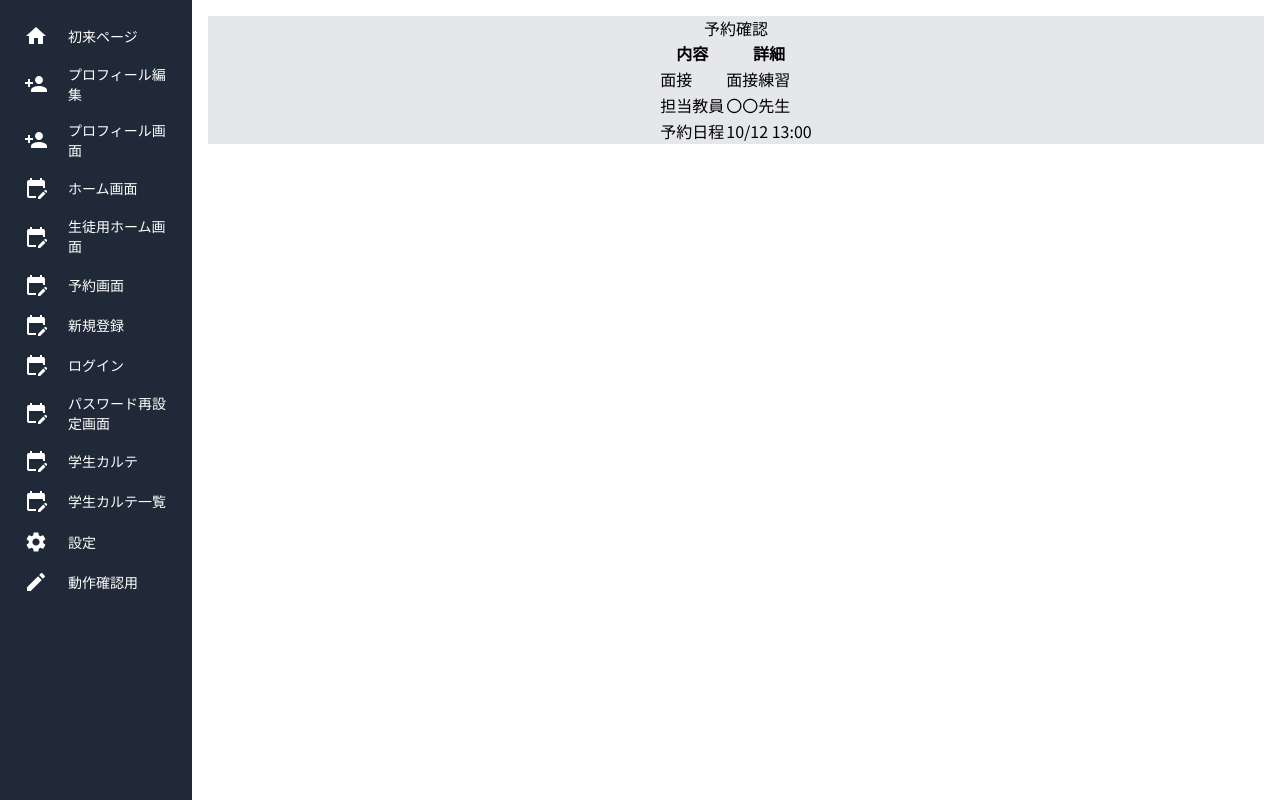
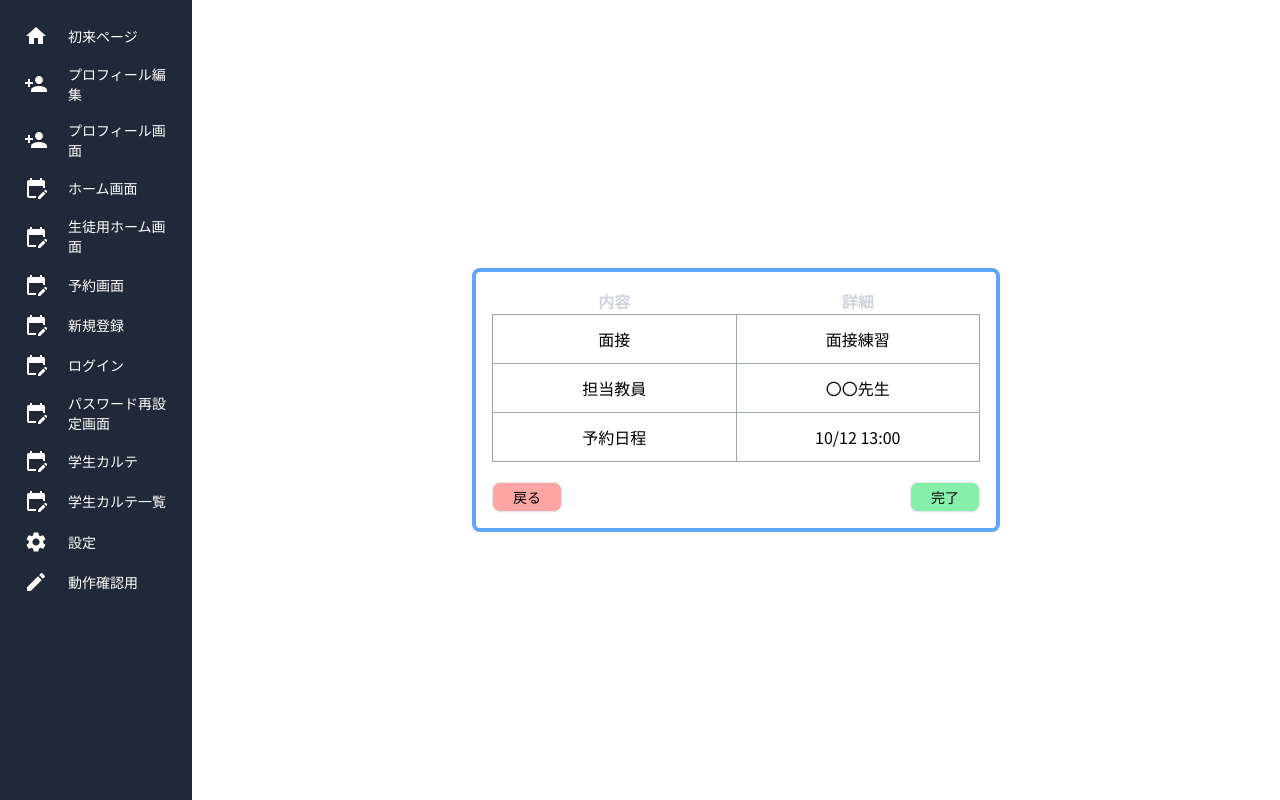
Before and after one commit to Aruche-code/kd-reserve, a Next.js app: page /dev/booking2 in a window 1280 px wide. Built offline with nearby package versions, Linux system fonts and the light colour scheme.

Commit message:
予約の確認画面

```diff
--- a/app/(root)/dev/booking2/page.tsx
+++ b/app/(root)/dev/booking2/page.tsx
@@ -1,42 +1,89 @@
+"use client";
+import React, { useState } from 'react';
+import Link from 'next/link';
+
+
 const Booking2= () => {
+    const [showMessageBox, setShowMessageBox] = useState(false);
+
+    const handleCompleteButtonClick = () => {
+        setShowMessageBox(true);
+    };
+
+    const handleCloseMessageBox = () => {
+        setShowMessageBox(false);
+    };
 
     return (
 
-    <div className="flex justify-center items-center bg-gray-200">
-        <div className="flex items-center">
-                <table>
-                    <caption className="caption-top">
-                    予約確認
-                    </caption>
-                        <thead>
-                            <tr>
-                                <th>内容</th>
-                                <th>詳細</th>
+    <div className="h-screen flex justify-center items-center">
+        <div className="bg-white border-4 border-blue-400 rounded-lg shadow-sm w-1/2 p-2">
+            <div className="p-2 px-2 ">
+                <table className="w-full">
+                    <thead className="">
+                        <tr className="">
+                            <th className="w-1/2 text-gray-300">内容</th>
+                            <th className="w-1/2 text-gray-300">詳細</th>
+                        </tr>
+                    </thead>
+                        <tbody className="border rounded-xl border-gray-400 text-center">
+                            <tr className="border-b border-gray-400">
+                                <td className="border-r border-gray-400 p-3">面接</td>
+                                <td className="p-3">面接練習</td>
                             </tr>
-                        </thead>
-                        <tbody>
-                            <tr>
-                                <td>面接</td>
-                                <td>面接練習</td>
+                            <tr className="border-b border-gray-400">
+                                <td className="border-r border-gray-400 p-3">担当教員</td>
+                                <td className="p-3">〇〇先生</td>
                             </tr>
                             <tr>
-                                <td>担当教員</td>
-                                <td>〇〇先生</td>
-                            </tr>
-                            <tr>
-                                <td>予約日程</td>
-                                <td>10/12 13:00</td>
+                                <td className="border-r border-gray-400 p-3">予約日程</td>
+                                <td className="p-3">10/12 13:00</td>
                             </tr>
                         </tbody>
                 </table>
+                <div className="flex justify-between pt-5">
+                        <Link href="../dev/booking">
+                            <button type="button" className="rounded-lg border border-primary-500 bg-red-300 px-5 py-1 text-center text-sm text-black shadow-sm transition-all hover:border-primary-700 hover:bg-red-500 hover:text-white">
+                                戻る
+                            </button>
+                        </Link>
 
-            {/* <div className="flex flex-row">
-                <button className="mb-3 py-2 px-1 inline-flex items-center rounded-full border border-gray-200 bg-red-400 text-white shadow-sm hover:bg-red-700">戻る</button>
-                <button className="mb-3 py-2 px-1 inline-flex items-center rounded-full border border-gray-200 bg-green-500 text-white shadow-sm hover:bg-green-700">完了</button>
-            </div> */}
+                        <button
+                            type="button"
+                            onClick={handleCompleteButtonClick}
+                            className="rounded-lg border border-primary-500 bg-green-300 px-5 py-1 text-center text-sm text-black shadow-sm transition-all hover:border-primary-700 hover:bg-green-500 hover:text-white"
+                        >
+                            完了
+                        </button>
 
+                </div>
+            </div>
         </div>
-    </div>
+
+            {/* メッセージボックスが表示されるときに表示する部分 */}
+            {showMessageBox && (
+                <div className="fixed top-0 left-0 w-full h-full flex items-center justify-center bg-gray-900 bg-opacity-50">
+                    <div className="bg-blue-300 p-4 flex flex-col">
+                        <p>予約完了</p>
+                        <div className="bg-gray-100 p-6 rounded-lg flex flex-col">
+                        <p>予約が確定しました。<br /><br />
+                            当日は、学生証の持参と時間厳守でお願いします。
+                        </p>
+                            <div className="flex justify-end mt-4">
+                                <button
+                                    onClick={handleCloseMessageBox}
+                                    className="text-xs text-zinc-50 bg-red-400 p-2 rounded-lg "
+                                >
+                                閉じる
+                                </button>
+                            </div>
+                        </div>
+                    </div>
+                </div>
+)}
+
+            </div>
+
 
         );
     }
```
